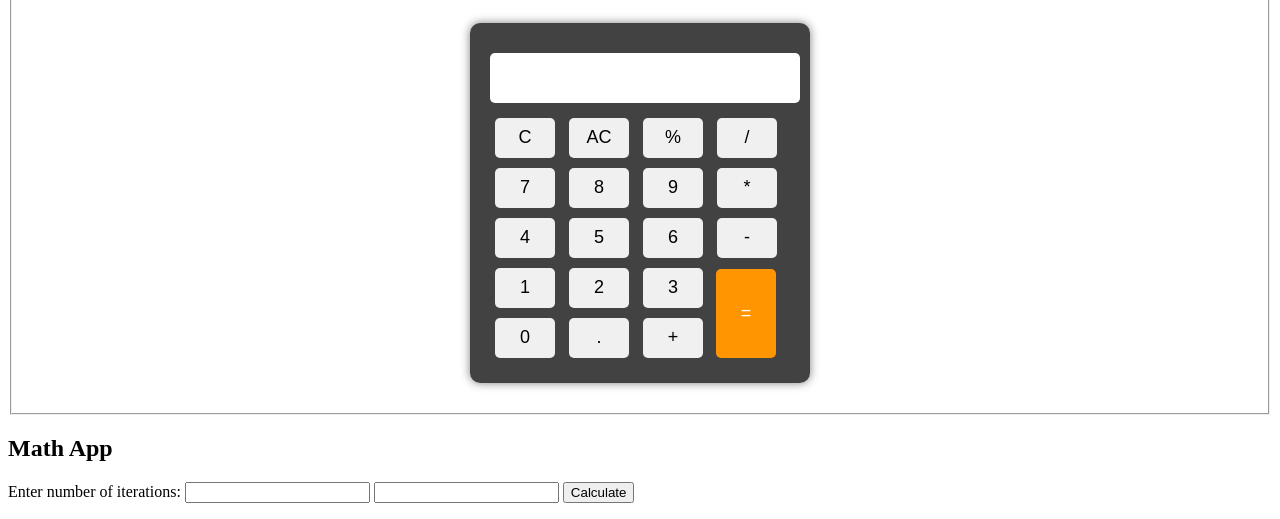
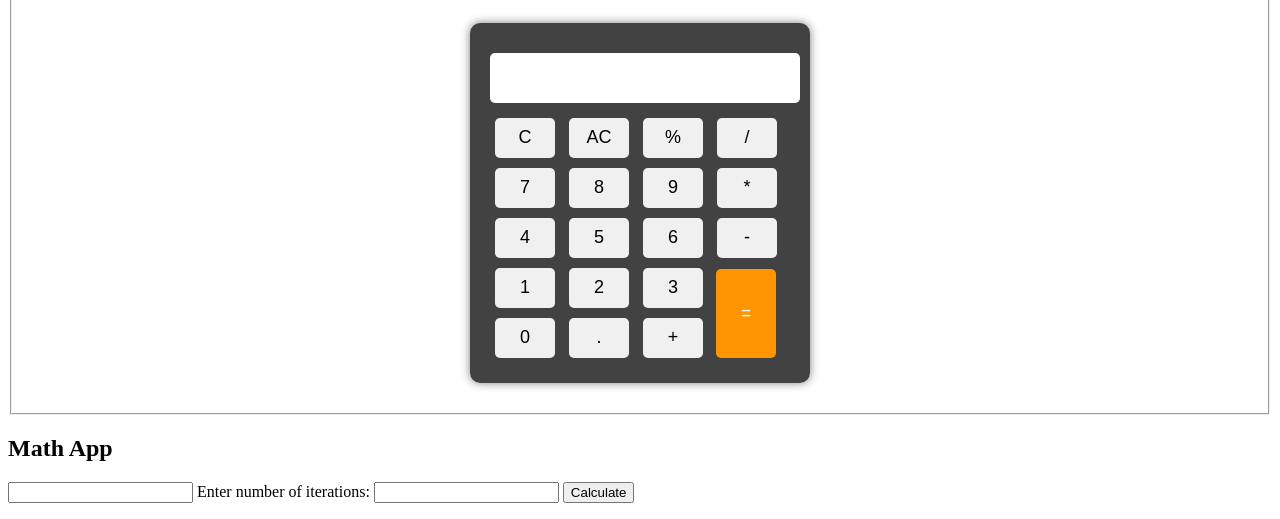
Before and after one commit to MostafaAomar/small_js_porjects, a plain HTML site: page index.html in a window 1280 px wide. Shown: the part 349-868 px from the top of the page. Drawn offline with Linux system fonts and the light colour scheme.

Commit message:
Update index.html
a

```diff
--- a/index.html
+++ b/index.html
@@ -259,9 +259,9 @@
         document.getElementById('ac').addEventListener('click', ac)
     </script>
 <section>
-       <h1>Math App</h1>
+       <h1>Math App</h1><input type="text" id="y" >
     <label for="iterations">Enter number of iterations:</label>
-    <input type="text" id="y" >
+
     <input type="number" id="iterations" min="1">
     <button id="calculate">Calculate</button>
     <p id="result"></p>
```
